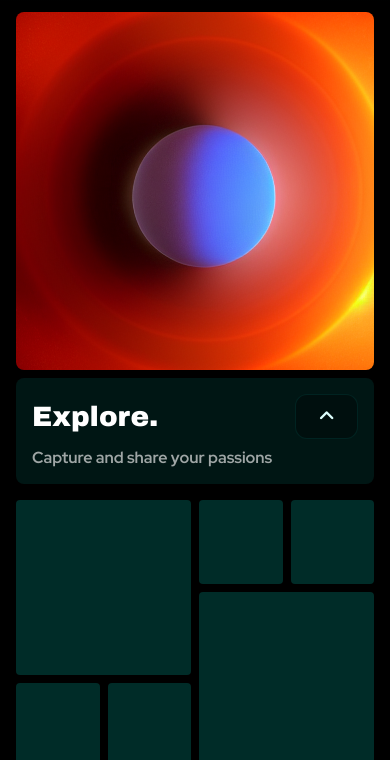
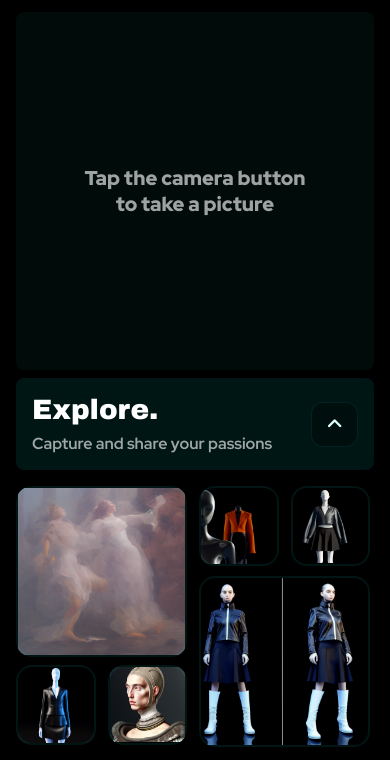
Before and after one commit to veetance/Cordova-MediaCapture-CamApp, a website: page www/index.html in a window 390 px wide. Shown: the part 84-844 px from the top of the page. Drawn offline with nearby package versions, Linux system fonts and the light colour scheme; some packages are replaced by stand-ins of ours; a web font is replaced by a local one.

Commit message:
Final-commit - all components as wished :)

```diff
--- a/www/css/styles.css
+++ b/www/css/styles.css
@@ -14,13 +14,33 @@ html {
   background-color: #000000;
   font-family: "Red Hat Display", sans-serif;
   color: rgba(245, 245, 245, 0.651);
-
 }
 img {
   max-width: 100%;
 }
 
 /* normalizing rules above */
+
+/* style scroll bar */
+
+/* width */
+::-webkit-scrollbar {
+  background-color: hsl(0, 0%, 9%);
+  width: 8px;
+}
+
+/* Track */
+::-webkit-scrollbar-track {
+  background-color: hsl(0, 0%, 0%);
+  box-shadow: 0 0 3px hsl(235, 21%, 11%);
+  border-radius: 10px;
+}
+
+/* Handle */
+::-webkit-scrollbar-thumb {
+  background-color: #002c28;
+  border-radius: 10px;
+}
 
 /* font styling */
 
@@ -74,8 +94,11 @@ p {
   color: #ddfffd;
 }
 
+.nav-button.material-symbols-rounded h3 {
+  font-size: 1.7rem !important;
+}
+
 body {
-
   display: flex;
   align-items: center;
   justify-content: flex-start;
@@ -83,8 +106,7 @@ body {
   height: 100%;
   width: 100%;
 
-  overflow:hidden;
-
+  overflow: hidden;
 }
 
 /* nav-bar */
@@ -129,6 +151,12 @@ body {
   width: fit-content;
 }
 
+.nav-bar_logo:active {
+  transform: scale(0.97);
+  transition: all 1ms cubic-bezier(0.075, 0.82, 0.165, 1);
+  opacity: 0.3;
+}
+
 .app-name {
   display: flex;
   align-items: center;
@@ -167,11 +195,6 @@ body {
   border: solid 1px #00fff25b;
   border-radius: 12px;
   background-color: rgb(0, 0, 0);
-}
-
-
-
-.nav-button:hover {
   cursor: pointer;
 }
 
@@ -181,8 +204,17 @@ body {
 
 /* viewer */
 
+.instructions {
+  display: flex;
+  flex-direction: column;
+  align-items: center;
+  justify-content: center;
+  height: 100%;
+  width: 100%;
+  background-color: #0f665f1c;
+}
+
 .content-wrapper {
-
   display: flex;
   flex-direction: column;
   align-items: center;
@@ -193,7 +225,11 @@ body {
   scroll-behavior: smooth;
   overflow-x: auto;
   overflow-y: hidden;
+}
 
+.left-info {
+  display: flex;
+  flex-direction: column;
 }
 
 .viewer {
@@ -207,18 +243,17 @@ body {
 }
 
 .viewer_info {
-
   display: flex;
-  flex-direction: column;
+  flex-direction: row;
+  justify-content: space-between;
+  align-items: center;
   width: 100%;
   height: fit-content;
   margin-top: 8px;
   margin-bottom: 0px;
   padding: 16px;
-
   background-color: #002c2880;
   border-radius: 8px;
-
 }
 
 .info-button {
@@ -227,19 +262,19 @@ body {
   justify-content: center;
   width: fit-content;
   height: 45px;
-  padding: 8px 16px 8px 16px;
+  padding: 8px 8px 8px 8px;
   margin: 0px;
   border: solid 1px #00fff215;
   border-radius: 12px;
   background-color: rgba(0, 0, 0, 0.288);
+  cursor: pointer;
 }
 
-.info-button:active{
+.info-button:active {
   opacity: 0.4;
 }
 
 .viewer_image {
-
   display: flex;
   align-items: center;
   justify-content: center;
@@ -266,17 +301,16 @@ body {
   height: 100%;
 }
 
-.CamcaptureData{
-aspect-ratio : 1 / 1;
+.CamcaptureData {
+  aspect-ratio: 1 / 1;
   display: flex;
   width: 100%;
-
 
   max-height: 500px;
   max-width: 500px;
 
-background-image: url(../img/Galleree/art-01.png);
-background-size:auto;
+  background-image: url("");
+  background-size: cover;
   background-repeat: no-repeat;
   background-position: center;
 
@@ -284,30 +318,19 @@ border-radius: 8px;
   overflow: hidden;
 }
 
-
-
-
-
 /* Gallery */
 
-
-
-
-.Gallery-wrapper{
-
+.Gallery-wrapper {
   display: flex;
   align-items: center;
   justify-items: center;
   flex-direction: column;
-
-
 
   width: 100%;
   height: 100%;
 
   overflow-x: auto;
   overflow-y: scroll;
-
 }
 
 .Gallery {
@@ -319,7 +342,6 @@ overflow-y: scroll;
   width: 100%;
   height: fit-content;
 
-
   padding-left: 16px;
   padding-right: 16px;
   padding-bottom: 16px;
@@ -327,34 +349,50 @@ overflow-y: scroll;
   background-color: rgba(0, 0, 0, 0.473);
 }
 
-.art-work-01 { grid-area: 1 / 1 / 3 / 3; }
-.art-work-02 { grid-area: 1 / 3 / 2 / 4; }
-.art-work-03 { grid-area: 1 / 4 / 2 / 5; }
-.art-work-04 { grid-area: 3 / 1 / 4 / 2; }
-.art-work-05 { grid-area: 3 / 2 / 4 / 3; }
-.art-work-06{ grid-area: 2 / 3 / 4 / 5; }
-
-
-.shell_span1{
-
- background-color: #002c28;
- border-radius: 4px;
- overflow: hidden;
- aspect-ratio: 1/1 !important ;
- --webkit-aspect-ratio: 1/1 !important ;
-
+.art-work-01 {
+  grid-area: 1 / 1 / 3 / 3;
+}
+.art-work-02 {
+  grid-area: 1 / 3 / 2 / 4;
+}
+.art-work-03 {
+  grid-area: 1 / 4 / 2 / 5;
+}
+.art-work-04 {
+  grid-area: 3 / 1 / 4 / 2;
+}
+.art-work-05 {
+  grid-area: 3 / 2 / 4 / 3;
+}
+.art-work-06 {
+  grid-area: 2 / 3 / 4 / 5;
 }
 
-
-.shell_span2{
-
-  background-color: #002c28;
-  border-radius: 4px;
-  overflow: hidden;
+.shell_span1 {
   aspect-ratio: 1/1 !important ;
-
 }
 
- .shell:active{
+.shell_span2 {
+  aspect-ratio: 1/1 !important ;
+}
+
+.shell:active {
   opacity: 0.4;
 }
+
+.shell {
+  background-size: contain;
+  background-repeat: no-repeat;
+  background-position: center;
+  border: solid 2px #00fff215;
+
+  border-radius: 16px;
+  overflow: hidden;
+}
+
+/* rotate */
+
+.rotate {
+  transform: rotate(-180deg);
+  transition: all 0s cubic-bezier(0.075, 0.82, 0.165, 1);
+}
--- a/www/index.html
+++ b/www/index.html
@@ -1,21 +1,8 @@
 <!DOCTYPE html>
 
-<!--
-    Licensed to the Apache Software Foundation (ASF) under one
-    or more contributor license agreements.  See the NOTICE file
-    distributed with this work for additional information
-    regarding copyright ownership.  The ASF licenses this file
-    to you under the Apache License, Version 2.0 (the
-    "License"); you may not use this file except in compliance
-    with the License.  You may obtain a copy of the License at
-    http://www.apache.org/licenses/LICENSE-2.0
-    Unless required by applicable law or agreed to in writing,
-    software distributed under the License is distributed on an
-    "AS IS" BASIS, WITHOUT WARRANTIES OR CONDITIONS OF ANY
-     KIND, either express or implied.  See the License for the
-    specific language governing permissions and limitations
-    under the License.
--->
+<!-- Divine Okonkwo Cordova Media capture Camera App
+- All images including the Galleree logo were generated by inputing unique prompts to stable diffusion, i guess no more lorem ipsum and blank divs for demos yayy
+ -->
 
 <html>
 
@@ -25,8 +12,8 @@
     <!-- <meta http-equiv="Content-Security-Policy"
     content="default-src 'self' data: cdvfile: https://ssl.gstatic.com ; style-src 'self' 'unsafe-inline' fonts.googleapis.com; media-src *; img-src 'self' data: content: android-webview-video-poster:; font-src 'self' data: fonts.gstatic.com; "> -->
 
-    <!-- <meta http-equiv="X-UA-Compatible" content="IE=edge,chrome=1" />
-    <meta name="msapplication-tap-highlight" content="no"> -->
+    <meta http-equiv="X-UA-Compatible" content="IE=edge,chrome=1" />
+    <meta name="msapplication-tap-highlight" content="no">
     <meta name="viewport" content="initial-scale=1, width=device-width, viewport-fit=cover">
 
     <link rel="stylesheet"
@@ -68,16 +55,21 @@
 
         <div class="viewer">
             <div class="viewer_image">
-            <div class="CamcaptureData"></div>
+            <div class="CamcaptureData">
+
+                <div class="instructions">
+                    <h3>Tap the camera button </h3>
+                    <h3>to take a picture</h3>
+                </div>
+
+            </div>
             </div>
             <div class="viewer_info">
 
+               <div class="left-info">
+
                 <div class="viewer_info_title">
                     <h1>Explore.</h1>
-
-                    <div class="info-button material-symbols-rounded">
-                        <h3 class="arrow_up" >expand_less</h3>
-                    </div>
 
                 </div>
 
@@ -88,34 +80,46 @@
                     </div>
 
                 </div>
+               </div>
+
+                <div class="info-button material-symbols-rounded">
+                    <h3 class="arrow_up" >expand_less</h3>
+                </div>
 
             </div>
         </div>
 
-      <div class="Gallery-wrapper">
-        <div class="Gallery">
-            <div class="art-work-01 shell_span2"></div>
-            <div class="art-work-02 shell_span1"></div>
-            <div class="art-work-03 shell_span1"></div>
-            <div class="art-work-04 shell_span1"></div>
-            <div class="art-work-05 shell_span1"></div>
-            <div class="art-work-06 shell_span2"></div>
+        <div class="recents">
+
+
+
+
         </div>
 
-        <div class="Gallery">
-            <div class="art-work-01 shell_span2"></div>
-            <div class="art-work-02 shell_span1"></div>
-            <div class="art-work-03 shell_span1"></div>
-            <div class="art-work-04 shell_span1"></div>
-            <div class="art-work-05 shell_span1"></div>
-            <div class="art-work-06 shell_span2"></div>
+      <div class="Gallery-wrapper">
+
+
+
+        <div class="Gallery Gallery_1">
+            <div class="art-work-01 shell_span2 shell"></div>
+            <div class="art-work-02 shell_span1 shell"></div>
+            <div class="art-work-03 shell_span1 shell"></div>
+            <div class="art-work-04 shell_span1 shell"></div>
+            <div class="art-work-05 shell_span1 shell"></div>
+            <div class="art-work-06 shell_span2 shell"></div>
+        </div>
+
+        <div class="Gallery Gallery_2">
+            <div class="art-work-01 shell_span2 shell"></div>
+            <div class="art-work-02 shell_span1 shell"></div>
+            <div class="art-work-03 shell_span1 shell"></div>
+            <div class="art-work-04 shell_span1 shell"></div>
+            <div class="art-work-05 shell_span1 shell"></div>
+            <div class="art-work-06 shell_span2 shell"></div>
         </div>
 
 
-
       </div>
-
-
 
     </div>
 
--- a/www/js/index.js
+++ b/www/js/index.js
@@ -1,31 +1,3 @@
-// make sure .CamcaptureData and .shell  hight is the same as their width of the image optimised for mobile.. for some reason in the css it is not working whan i use aspect-ratio: 1/1;
-
-$('.shell_span2').css('height', $('.shell_span2').width());
-$('.shell_span1').css('height', $('.shell_span1').width());
-$('.CamcaptureData').css('height', $('.CamcaptureData').width());
-
-
-// function ExpandIMG, on the touch or press of .info-button the hight of CamcaptureData is reduced by 50% with smooth animation and smooth scroll, if the hight is 50% the hight is set to 100% with smooth animation and smooth scroll
-
-function ExpandIMG() {
-
-    if ($('.CamcaptureData').height() == $('.CamcaptureData').width()) {
-        $('.CamcaptureData').animate({ height: $('.CamcaptureData').width() / 2 }, 400, 'swing');
-        $('html, body').animate({ scrollTop: $('.CamcaptureData').offset().top }, 450, 'swing');
-    } else {
-        $('.CamcaptureData').animate({ height: $('.CamcaptureData').width() }, 500, 'swing');
-        $('html, body').animate({ scrollTop: $('.CamcaptureData').offset().top }, 500, 'swing');
-    }
-}
-
-// call the function on the touch or press of .info-button
-
-$('.info-button').on('click', ExpandIMG);
-
-
-
-
-
 document.addEventListener('deviceready', onDeviceReady, false);
 
 function onDeviceReady() {
@@ -47,6 +19,7 @@ function onDeviceReady() {
 
     function onSuccess(imageData) {
         console.log(imageData);
+        $(".instructions").hide();
         resolveLocalFileSystemURL(imageData, function (fileEntry) {
             var myNewImage = fileEntry.toURL()
             console.log(myNewImage);
@@ -66,4 +39,82 @@ function onDeviceReady() {
 
 };
 
-//
+
+
+
+// .CamcaptureData and .shell hight is the same as its width - **for some reason in the css it is not working whn i used aspect-ratio: 1/1;**
+
+$('.shell_span2').css('height', $('.shell_span2').width());
+$('.shell_span1').css('height', $('.shell_span1').width());
+$('.CamcaptureData').css('height', $('.CamcaptureData').width());
+
+
+// the hight of CamcaptureData is reduced by 50%, if the hight is 50%, the hight is set to 100%
+
+function ExpandIMG() {
+
+
+    if ($('.CamcaptureData').height() == $('.CamcaptureData').width()) {
+        $('.CamcaptureData').animate({ height: $('.CamcaptureData').width() / 2 }, 400, 'swing');
+        $('html, body').animate({ scrollTop: $('.CamcaptureData').offset().top }, 450, 'swing');
+    } else {
+        $('.CamcaptureData').animate({ height: $('.CamcaptureData').width() }, 400, 'swing');
+        $('html, body').animate({ scrollTop: $('.CamcaptureData').offset().top }, 450, 'swing');
+    }
+}
+
+$('.info-button').on('click', ExpandIMG);
+
+
+//rotate animation toggle,.info-button is touched or pressed the class .rotate is added to .arrow_up and when .info-button is touched or pressed again the class .rotate is removed from .info-button.
+
+
+function rotateArrow() {
+
+    $('.arrow_up').toggleClass('rotate');
+}
+
+$('.info-button').on('click', rotateArrow);
+
+
+// array of maximum 72 imgs, grab the images from the img folder and add them to array GalleryImages
+
+var GalleryImages = [];
+for (var i = 1; i < 73; i++) {
+    GalleryImages.push('img/Galleree/art-0' + i + '.png');
+}
+
+// console.log(GalleryImages);
+
+// function populateGallery is called when the page is loaded, it loops through the array GalleryImages and adds random 12 images to .shell background
+
+function populateGallery() {
+
+    for (var i = 0; i < 12; i++) {
+        var random = Math.floor(Math.random() * GalleryImages.length);
+        $('.shell').eq(i).css('background-image', 'url(' + GalleryImages[random] + ')');
+        GalleryImages.splice(random, 1);
+    }
+}
+
+$(document).ready(function () {
+    populateGallery();
+});
+
+
+$('.nav-bar_logo').on('click', function () {
+    location.reload();
+});
+
+
+// the background image url of .CamcaptureData is changed to the background-img url of the .shell that was clicked
+
+$('.shell').on('click', function () {
+    $('.CamcaptureData').css('background-image', $(this).css('background-image'));
+
+    if ($('.CamcaptureData').height() == $('.CamcaptureData').width() / 2) {
+        $('.CamcaptureData').css('height', $('.CamcaptureData').width());
+    }
+
+    $(".instructions").hide();
+});
```
Also changed, not shown: www/img/Galleree/art-073.png (deleted), www/img/Galleree/art-074.png (deleted), www/img/Galleree/art-075.png (deleted), www/img/Galleree/art-076.png (deleted), www/img/Galleree/art-077.png (deleted), www/img/Galleree/art-078.png (deleted). Lines whose indentation alone changed are shown as unchanged.
